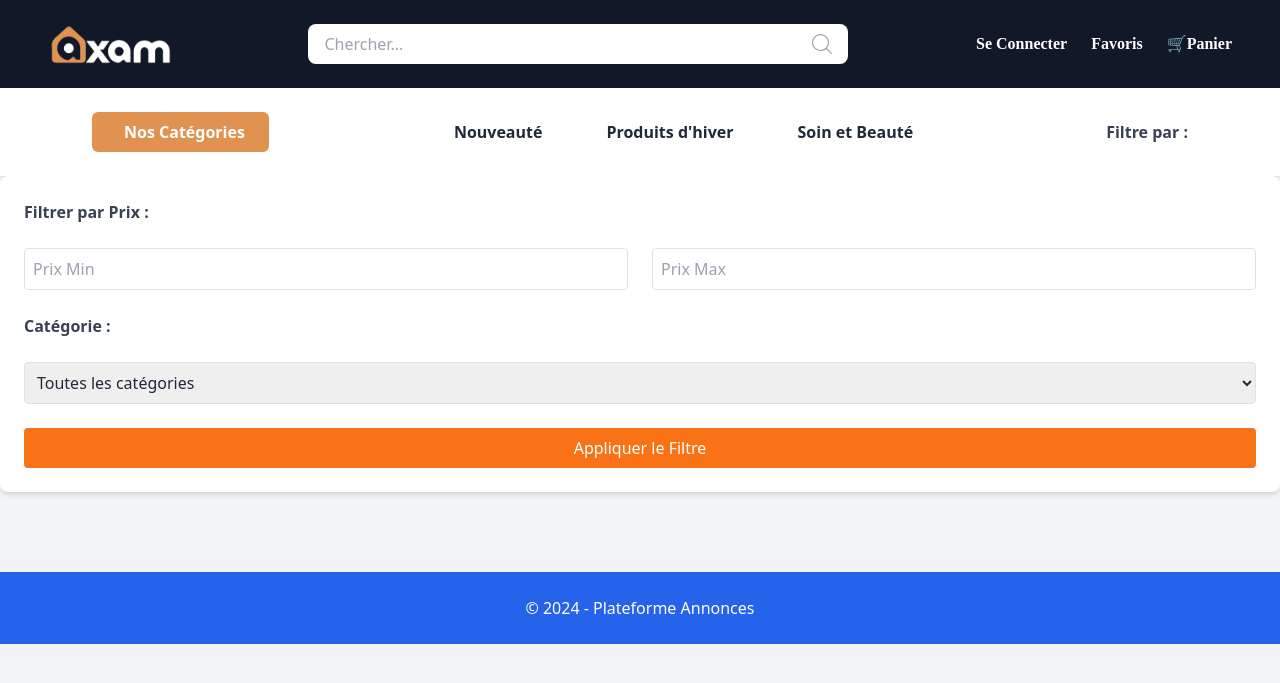
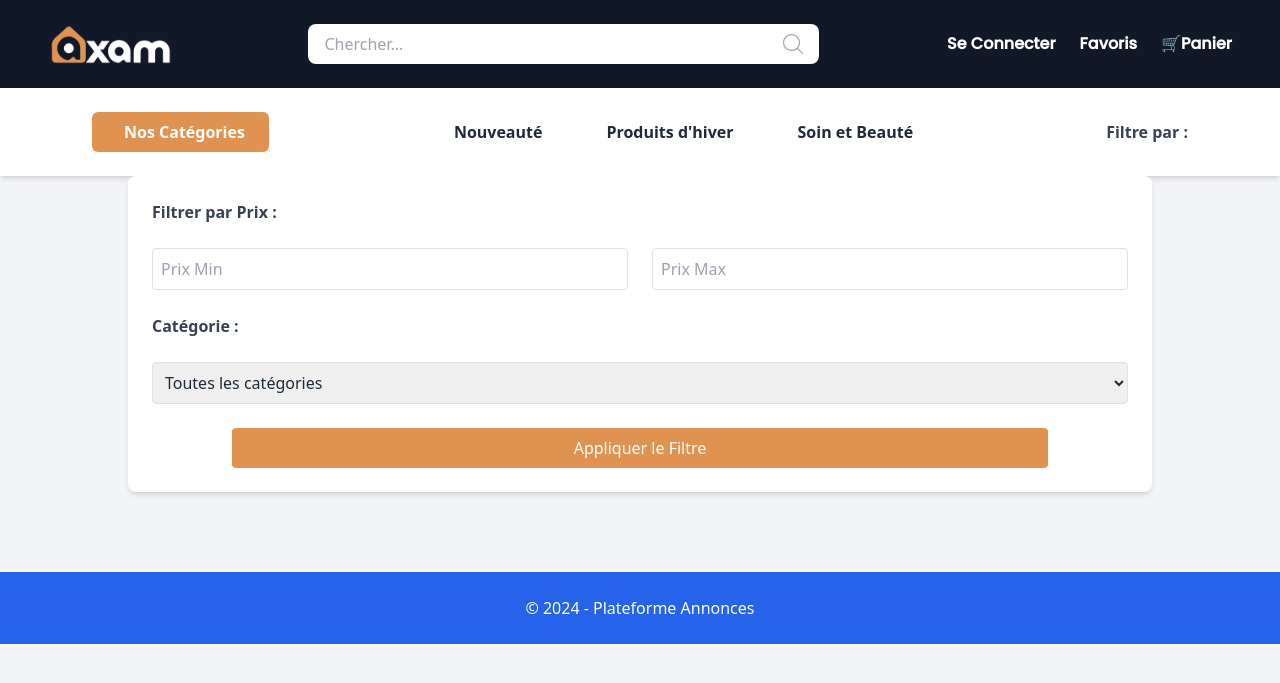
Before and after one commit to ahmedouvadel/Plateforme_announce, a Django app: page /filter/ in a window 1280 px wide. Shown: the top 683 px of the page. Run offline with Django 5.2, Linux system fonts and the light colour scheme; data that the repository does not hold is empty; some libraries are stand-ins or nearby versions.

Commit message:
add filter ui

```diff
--- a/palteforme_announce/announces/templates/filter.html
+++ b/palteforme_announce/announces/templates/filter.html
@@ -4,6 +4,10 @@
 <head>
     <meta charset="UTF-8">
     <meta name="viewport" content="width=device-width, initial-scale=1.0">
+      <link href="https://fonts.googleapis.com/css2?family=Barlow&display=swap" rel="stylesheet"> <!-- Add Blower font -->
+  <link href="https://fonts.googleapis.com/css2?family=Inter&display=swap" rel="stylesheet"> <!-- Add Blower font -->
+  <link href="https://fonts.googleapis.com/css2?family=Poppins:wght@300;400;500&display=swap" rel="stylesheet"> <!-- Add Poppins font -->
+  <link href="https://fonts.googleapis.com/css2?family=Montserrat:wght@300;400;500&display=swap" rel="stylesheet"> <!-- Add Montserrat font -->
     <link href="https://stackpath.bootstrapcdn.com/bootstrap/5.1.0/css/bootstrap.min.css" rel="stylesheet">
     <script src="https://cdn.jsdelivr.net/npm/bootstrap@5.1.3/dist/js/bootstrap.bundle.min.js"></script>
 <!-- Bootstrap 5 -->
@@ -94,7 +98,7 @@
 
         </div>
     </div>
-   <form action="{% url 'filter_annonces' %}" method="GET" class="flex flex-col gap-4 bg-white p-6 rounded-lg shadow-md mb-5">
+   <form action="{% url 'filter_annonces' %}" method="GET" class="flex flex-col gap-4 bg-white p-6 mx-32 rounded-lg shadow-md mb-5">
       <label class="font-semibold text-gray-700">Filtrer par Prix :</label>
       <div class="flex gap-4">
           <input type="number" name="prix_min" placeholder="Prix Min" class="border p-2 rounded w-full">
@@ -109,7 +113,7 @@
           {% endfor %}
       </select>
 
-      <button type="submit" class="bg-orange-500 text-white py-2 px-4 rounded hover:bg-orange-600">
+      <button type="submit" class="bg-[#E09351] text-white py-2 mx-20 rounded hover:bg-orange-600 transition-all duration-500 ease-in-out transform hover:-translate-2 hover:scale-110">
           Appliquer le Filtre
       </button>
     </form>
```
Also changed, not shown: palteforme_announce/announces/templates/base.html (+7 -3 lines).
